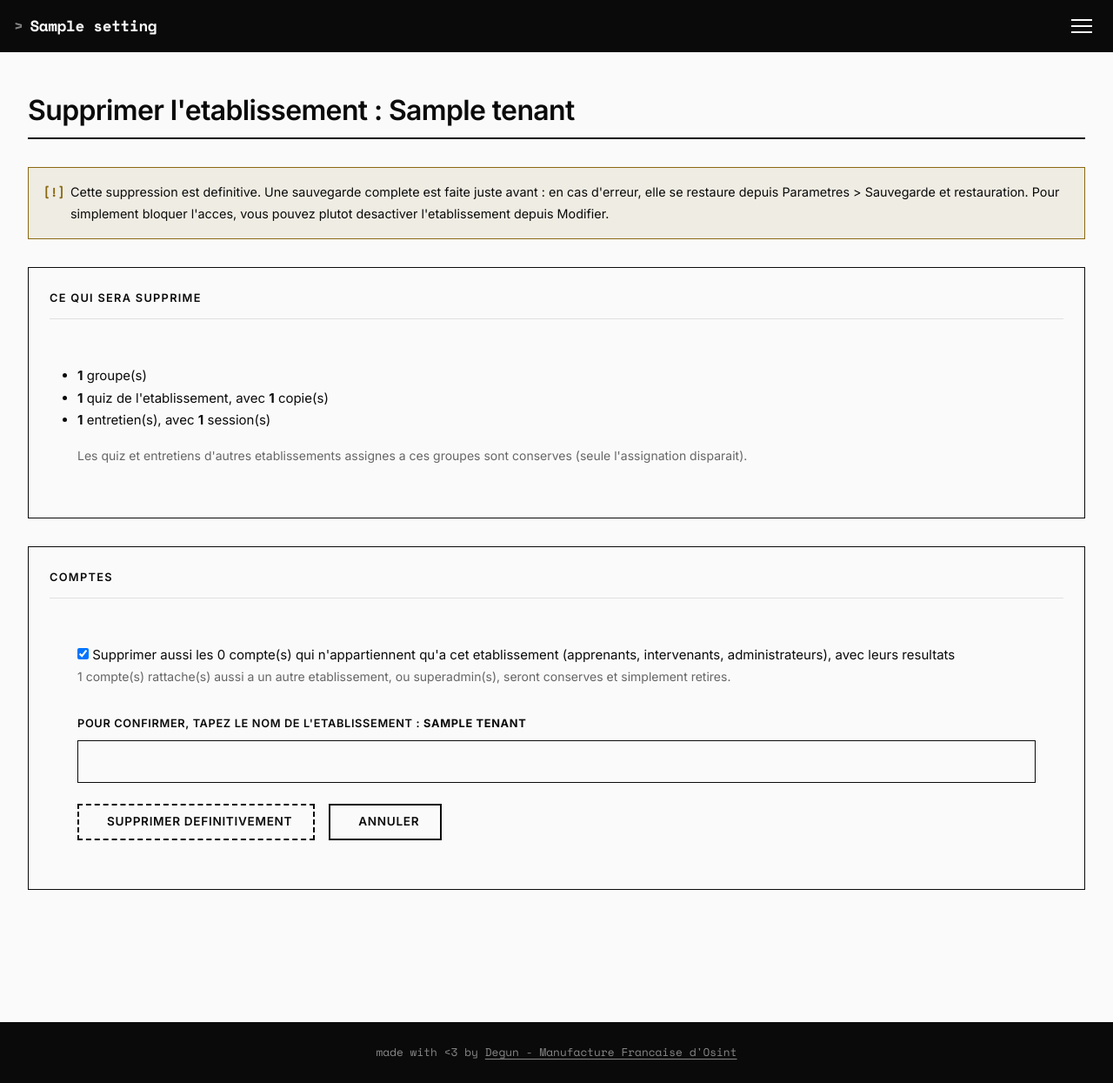
After one commit to degun-osint/BrainNotFound, a Flask app: page /admin/tenants/1/delete in a window 1280 px wide. The commit adds this page. Shown: the whole page at 87% size. Run offline with Flask 3, Linux system fonts and the light colour scheme; a user stored in the database is signed in; tables that the repository leaves empty hold one stand-in row (values such as "Sample post"); some libraries are stand-ins or nearby versions.

Commit message:
Suppression d'établissement réelle, et d'utilisateur ayant passé un entretien
- Un établissement n'était supprimable que sans aucun groupe, et un groupe que
  sans aucun membre : en pratique jamais (le bouton n'apparaissait même pas)
- Page de confirmation chiffrée (groupes, quiz, copies, entretiens, sessions),
  option pour supprimer les comptes propres à l'établissement (les comptes
  partagés et superadmins sont conservés, juste détachés), confirmation par le
  nom, sauvegarde complète automatique juste avant (abandon si elle échoue)
- app/utils/deletion.py : suppression commune utilisateur / établissement
- Bug : supprimer un utilisateur ayant passé un entretien plantait (sessions
  sans cascade, user_id NOT NULL) ; corrigé dans le modèle

Vérifié sur MariaDB (clés étrangères actives) : comptes, copies et sessions y
compris sur les contenus d'un autre établissement, auteur mis à NULL, quiz
d'un autre établissement seulement désassigné, sauvegarde créée.

Co-Authored-By: Claude Opus 5.5 (1M context) <noreply@anthropic.com>

```diff
--- a/app/models/interview.py
+++ b/app/models/interview.py
@@ -194,7 +194,9 @@ class InterviewSession(UIDMixin, db.Model):
 
     # Relationships
     interview = db.relationship('Interview', back_populates='sessions')
-    user = db.relationship('User', backref=db.backref('interview_sessions', lazy='dynamic'))
+    # Deleting a user deletes their sessions (user_id is NOT NULL)
+    user = db.relationship('User', backref=db.backref('interview_sessions', lazy='dynamic',
+                                                      cascade='all, delete-orphan'))
     messages = db.relationship('InterviewMessage', back_populates='session',
                                cascade='all, delete-orphan', order_by='InterviewMessage.created_at')
     scores = db.relationship('CriterionScore', back_populates='session',
--- a/app/routes/admin.py
+++ b/app/routes/admin.py
@@ -14,6 +14,7 @@ from app.models.group import Group
 from app.models.quiz import Quiz, Question, QuizResponse, Answer, quiz_groups
 from app.models.tenant import Tenant, tenant_admins
 from app.models.interview import Interview, InterviewSession
+from app.utils.deletion import delete_user_account
 from app.utils.markdown_parser import parse_quiz_markdown, validate_quiz_data
 from app.utils.quiz_generator import ContentExtractor, generate_quiz_from_content
 from app.utils.email_sender import send_verification_email
@@ -2270,7 +2271,7 @@ def delete_user(identifier):
         return redirect(url_for('admin.users'))
 
     username = user.username
-    db.session.delete(user)
+    delete_user_account(user)
     db.session.commit()
 
     flash(_l('Utilisateur "%(username)s" supprime avec succes', username=username), 'success')
@@ -2306,7 +2307,7 @@ def bulk_delete_users():
             skipped_count += 1
             continue
 
-        db.session.delete(user)
+        delete_user_account(user)
         deleted_count += 1
 
     db.session.commit()
--- a/app/routes/tenant.py
+++ b/app/routes/tenant.py
@@ -1,10 +1,11 @@
 """
 Routes pour la gestion des tenants (organisations).
 """
-from flask import Blueprint, render_template, redirect, url_for, flash, request, jsonify
+from flask import current_app, Blueprint, render_template, redirect, url_for, flash, request, jsonify
 from flask_login import login_required, current_user
 from flask_babel import lazy_gettext as _l
 from functools import wraps
+import os
 import re
 from app import db
 from app.models.tenant import Tenant, tenant_admins
@@ -236,26 +237,41 @@ def edit_tenant(identifier):
     return render_template('admin/tenants/edit.html', tenant=tenant)
 
 
-@tenant_bp.route('/<identifier>/delete', methods=['POST'])
+@tenant_bp.route('/<identifier>/delete', methods=['GET', 'POST'])
 @login_required
 @superadmin_required
 def delete_tenant(identifier):
-    """Supprimer un tenant (superadmin only)."""
+    """Delete an organization with its groups and content, after confirmation."""
+    from app.utils.backup_manager import BackupManager
+    from app.utils.deletion import delete_tenant as remove_tenant, tenant_deletion_plan
+
     tenant = Tenant.get_by_identifier(identifier)
     if not tenant:
         flash(_l('Etablissement introuvable'), 'error')
         return redirect(url_for('tenant.list_tenants'))
 
-    # Vérifier qu'il n'y a pas de groupes
-    if tenant.groups.count() > 0:
-        flash(_l('Impossible de supprimer un etablissement qui contient des groupes'), 'error')
-        return redirect(url_for('tenant.view_tenant', identifier=tenant.get_url_identifier()))
+    if request.method == 'GET':
+        return render_template('admin/tenants/delete.html', tenant=tenant, plan=tenant_deletion_plan(tenant))
+
+    if request.form.get('confirm_name', '').strip() != tenant.name:
+        flash(_l("Le nom saisi ne correspond pas : rien n'a ete supprime"), 'error')
+        return redirect(url_for('tenant.delete_tenant', identifier=tenant.get_url_identifier()))
+
+    # Safety net: full backup first, restorable from Settings
+    manager = BackupManager()
+    ok, path, message, _ = manager.create_backup()
+    if not ok:
+        flash(_l("Sauvegarde prealable impossible, rien n'a ete supprime : %(error)s", error=message), 'error')
+        return redirect(url_for('tenant.delete_tenant', identifier=tenant.get_url_identifier()))
+    backup_name = os.path.basename(manager.keep_locally(path, prefix='backup_avant_suppression_'))
 
     name = tenant.name
-    db.session.delete(tenant)
+    plan = remove_tenant(tenant, delete_accounts=request.form.get('delete_accounts') == 'on')
     db.session.commit()
+    current_app.logger.warning(f"Tenant {name} deleted by {current_user.username} (backup {backup_name})")
 
-    flash(_l('Etablissement "%(name)s" supprime', name=name), 'info')
+    flash(_l('Etablissement "%(name)s" supprime (sauvegarde prealable : %(backup)s)',
+             name=name, backup=backup_name), 'success')
     return redirect(url_for('tenant.list_tenants'))
 
 
--- /dev/null
+++ b/app/templates/admin/tenants/delete.html
@@ -0,0 +1,60 @@
+{% extends "base.html" %}
+
+{% block title %}{{ _('Supprimer') }} {{ tenant.name }} - {{ site_title }}{% endblock %}
+
+{% block content %}
+<h1 class="mb-2">{{ _('Supprimer l\'etablissement') }} : {{ tenant.name }}</h1>
+
+<div class="alert alert-warning mb-2">
+    <i class="iconoir-warning-triangle"></i>
+    {{ _("Cette suppression est definitive. Une sauvegarde complete est faite juste avant : en cas d'erreur, elle se restaure depuis Parametres > Sauvegarde et restauration.") }}
+    {% if tenant.is_active %}
+    {{ _("Pour simplement bloquer l'acces, vous pouvez plutot desactiver l'etablissement depuis Modifier.") }}
+    {% endif %}
+</div>
+
+<div class="card mb-2">
+    <div class="card-header">{{ _('Ce qui sera supprime') }}</div>
+    <div class="p-2">
+        <ul class="mb-0">
+            <li><strong>{{ plan.groups }}</strong> {{ _('groupe(s)') }}</li>
+            <li><strong>{{ plan.quizzes }}</strong> {{ _('quiz de l\'etablissement') }}, {{ _('avec') }} <strong>{{ plan.responses }}</strong> {{ _('copie(s)') }}</li>
+            <li><strong>{{ plan.interviews }}</strong> {{ _('entretien(s)') }}, {{ _('avec') }} <strong>{{ plan.sessions }}</strong> {{ _('session(s)') }}</li>
+        </ul>
+        <p class="text-light text-sm mt-1 mb-0">
+            {{ _("Les quiz et entretiens d'autres etablissements assignes a ces groupes sont conserves (seule l'assignation disparait).") }}
+        </p>
+    </div>
+</div>
+
+<form method="POST" class="card">
+    <input type="hidden" name="csrf_token" value="{{ csrf_token() }}">
+    <div class="card-header">{{ _('Comptes') }}</div>
+    <div class="p-2">
+        <label class="checkbox-label mb-1">
+            <input type="checkbox" name="delete_accounts" checked>
+            <span>
+                {{ _('Supprimer aussi les %(count)s compte(s) qui n\'appartiennent qu\'a cet etablissement (apprenants, intervenants, administrateurs), avec leurs resultats', count=plan.exclusive_users|length) }}
+            </span>
+        </label>
+        {% if plan.shared_users %}
+        <p class="text-light text-sm">
+            {{ _('%(count)s compte(s) rattache(s) aussi a un autre etablissement, ou superadmin(s), seront conserves et simplement retires.', count=plan.shared_users|length) }}
+        </p>
+        {% endif %}
+
+        <div class="form-group mt-2">
+            <label class="form-label" for="confirm_name">{{ _('Pour confirmer, tapez le nom de l\'etablissement') }} : <strong>{{ tenant.name }}</strong></label>
+            <input type="text" id="confirm_name" name="confirm_name" class="form-input" autocomplete="off" required>
+        </div>
+        <div class="flex gap-md">
+            <button type="submit" class="btn btn-error">
+                <i class="iconoir-trash"></i> {{ _('Supprimer definitivement') }}
+            </button>
+            <a href="{{ url_for('tenant.list_tenants') }}" class="btn btn-secondary">
+                <i class="iconoir-xmark"></i> {{ _('Annuler') }}
+            </a>
+        </div>
+    </div>
+</form>
+{% endblock %}
--- /dev/null
+++ b/app/utils/deletion.py
@@ -0,0 +1,80 @@
+"""Deleting users and whole organizations without leaving orphans or FK errors."""
+from app import db
+from app.models import Group, Interview, Quiz, QuizResponse, Tenant, User, tenant_admins, user_groups
+from app.models.interview import InterviewSession, interview_groups
+from app.models.quiz import quiz_groups
+
+
+def delete_user_account(user):
+    """Delete a user and their data (quiz answers, interview sessions).
+
+    Content they created (quizzes, interviews) stays, without an author.
+    """
+    db.session.execute(user_groups.delete().where(user_groups.c.user_id == user.id))
+    db.session.execute(tenant_admins.delete().where(tenant_admins.c.user_id == user.id))
+    Quiz.query.filter_by(created_by_id=user.id).update({'created_by_id': None}, synchronize_session=False)
+    Interview.query.filter_by(created_by_id=user.id).update({'created_by_id': None}, synchronize_session=False)
+    db.session.delete(user)  # cascades: quiz responses + answers, interview sessions + messages
+
+
+def tenant_deletion_plan(tenant):
+    """What deleting this organization would remove, for the confirmation page."""
+    group_ids = [g.id for g in tenant.groups]
+    linked = set()
+    if group_ids:
+        linked |= {row[0] for row in db.session.query(user_groups.c.user_id)
+                   .filter(user_groups.c.group_id.in_(group_ids))}
+    linked |= {row[0] for row in db.session.query(tenant_admins.c.user_id)
+               .filter(tenant_admins.c.tenant_id == tenant.id)}
+
+    exclusive, shared = [], []
+    for user in User.query.filter(User.id.in_(linked)).all() if linked else []:
+        other_groups = [g for g in user.groups if g.id not in group_ids]
+        other_tenants = user.admin_tenant_ids() - {tenant.id}
+        (shared if user.is_admin or other_groups or other_tenants else exclusive).append(user)
+
+    quiz_ids = [q.id for q in Quiz.query.filter_by(tenant_id=tenant.id)]
+    interview_ids = [i.id for i in Interview.query.filter_by(tenant_id=tenant.id)]
+    return {
+        'groups': len(group_ids),
+        'quizzes': len(quiz_ids),
+        'interviews': len(interview_ids),
+        'responses': QuizResponse.query.filter(QuizResponse.quiz_id.in_(quiz_ids)).count() if quiz_ids else 0,
+        'sessions': InterviewSession.query.filter(
+            InterviewSession.interview_id.in_(interview_ids)).count() if interview_ids else 0,
+        'exclusive_users': exclusive,
+        'shared_users': shared,
+    }
+
+
+def delete_tenant(tenant, delete_accounts=True):
+    """Delete an organization with its groups and content.
+
+    delete_accounts: also delete the accounts that belong to this organization
+    only (superadmins and accounts shared with another organization are kept,
+    just detached). Caller commits.
+    """
+    plan = tenant_deletion_plan(tenant)
+    group_ids = [g.id for g in tenant.groups]
+
+    for quiz in Quiz.query.filter_by(tenant_id=tenant.id).all():
+        db.session.delete(quiz)  # cascades: questions, responses, answers
+    for interview in Interview.query.filter_by(tenant_id=tenant.id).all():
+        db.session.delete(interview)  # cascades: criteria, sessions, messages, scores
+    db.session.flush()
+
+    if delete_accounts:
+        for user in plan['exclusive_users']:
+            delete_user_account(user)
+        db.session.flush()
+
+    if group_ids:
+        # Content of other organizations assigned to these groups is only unassigned
+        db.session.execute(quiz_groups.delete().where(quiz_groups.c.group_id.in_(group_ids)))
+        db.session.execute(interview_groups.delete().where(interview_groups.c.group_id.in_(group_ids)))
+        db.session.execute(user_groups.delete().where(user_groups.c.group_id.in_(group_ids)))
+        Group.query.filter(Group.id.in_(group_ids)).delete(synchronize_session=False)
+    db.session.execute(tenant_admins.delete().where(tenant_admins.c.tenant_id == tenant.id))
+    db.session.delete(tenant)
+    User.clear_role_cache()
+    return plan
```
Also changed, not shown: app/templates/admin/tenants/list.html (+3 -8 lines), tests/test_deletion.py (added, +100 -0 lines), translations/en/LC_MESSAGES/messages.po, translations/fr/LC_MESSAGES/messages.po.
